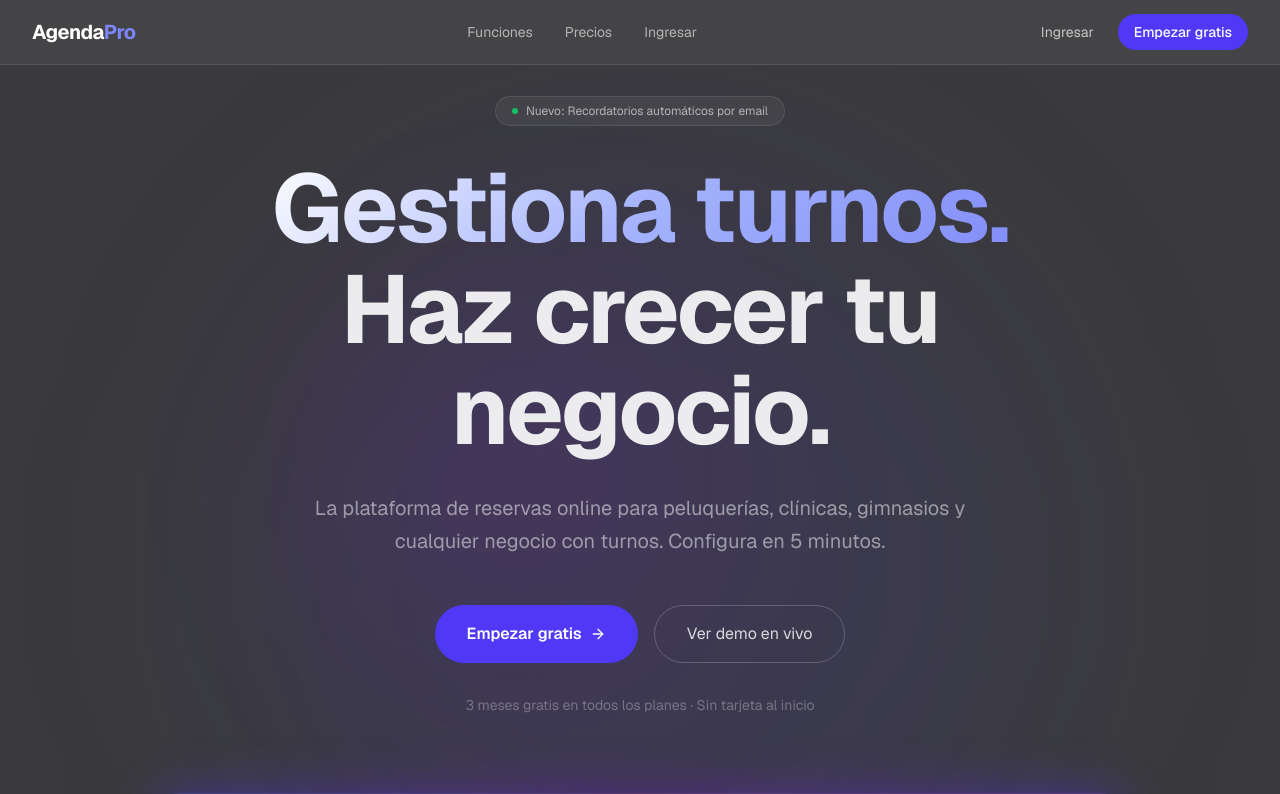
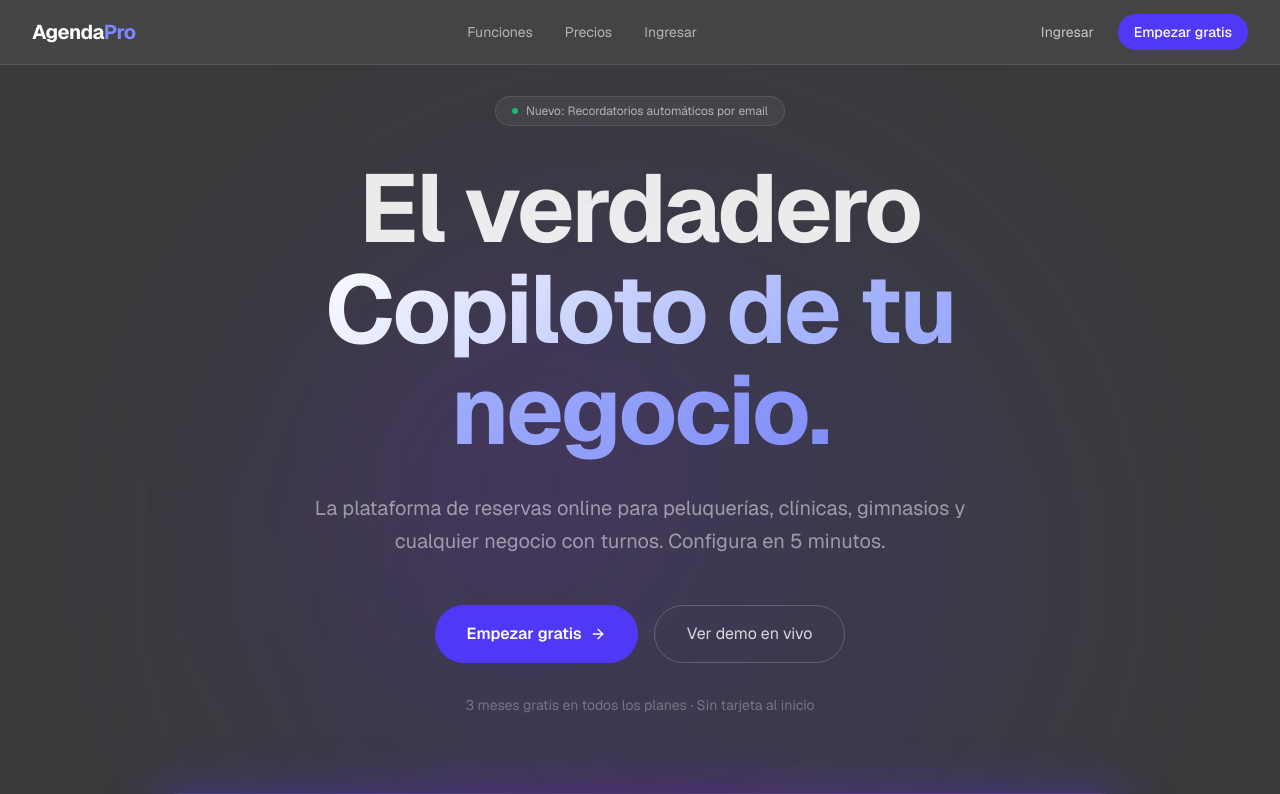
Before and after one commit to josetomas-chi/agendamok, a Next.js app: page / in a window 1280 px wide. Shown: the top 794 px of the page. Built offline with nearby package versions, Linux system fonts and the light colour scheme.

Commit message:
copy: new hero headline

```diff
--- a/src/app/page.tsx
+++ b/src/app/page.tsx
@@ -133,9 +133,9 @@ export default function LandingPage() {
             </div>
 
             <h1 className="text-5xl sm:text-7xl lg:text-8xl font-bold tracking-tight leading-[1.05] mb-8">
-              <span className="gradient-text">Gestiona turnos.</span>
+              <span className="text-white/90">El verdadero</span>
               <br />
-              <span className="text-white/90">Haz crecer tu negocio.</span>
+              <span className="gradient-text">Copiloto de tu negocio.</span>
             </h1>
 
             <p className="max-w-2xl mx-auto text-lg sm:text-xl text-white/50 mb-12 leading-relaxed">
```
